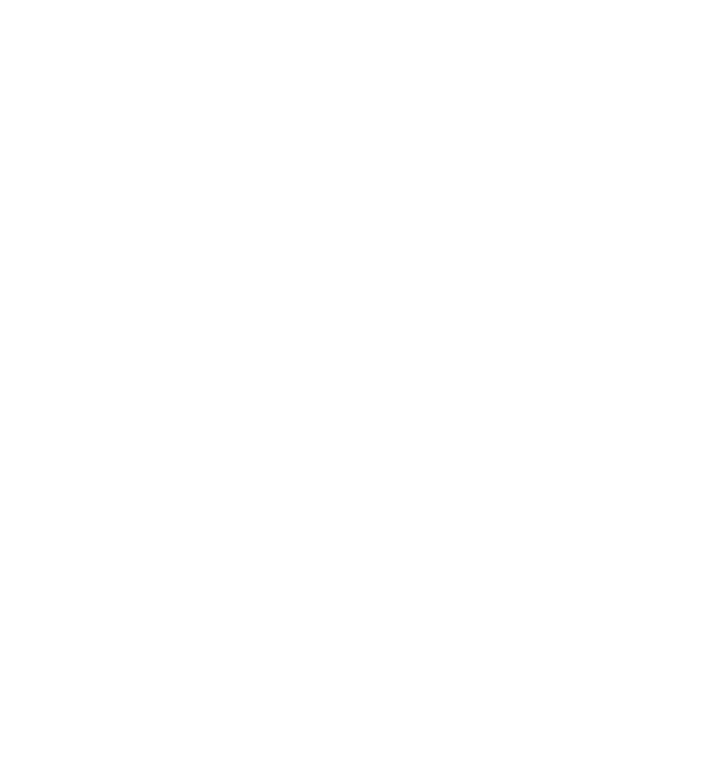
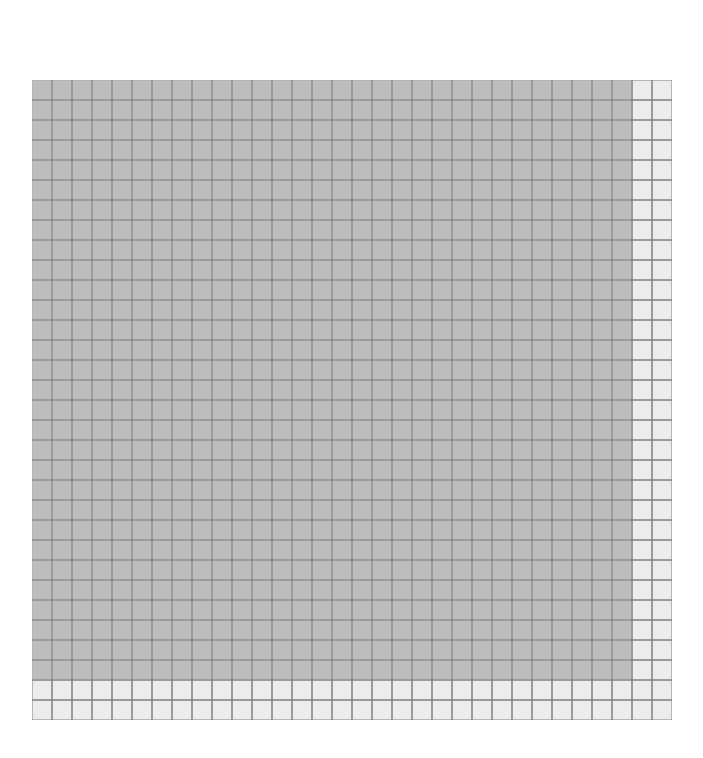
Before and after one commit to workGekatonhir/snake, a plain HTML site: page index.html in a window 1280 px wide. Shown: the whole page, without its empty margins (288-991 px from the left). Drawn offline with Linux system fonts and the light colour scheme.

Commit message:
random block

```diff
--- a/index.html
+++ b/index.html
@@ -8,8 +8,28 @@
     <title>snake</title>
 </head>
 <body>
+<style>
+
+    canvas {
+        position: absolute;
+        left: 0;
+        top: 0;
+    }
+    .container {
+        position: absolute;
+        width: 640px;
+        height: 640px;
+        left: 50%;
+        top: 50%;
+        transform: translateX(-50%) translateY(-50%);
+    }
+</style>
+    <div class="container">
         <canvas id = 'background'></canvas>
         <canvas id = 'objects'></canvas>
+    </div>
+
+
 
 <script src="main.js"></script>
 
--- a/main.js
+++ b/main.js
@@ -0,0 +1,84 @@
+let canvasHeight = 640;
+let canvasWidth  = 640;
+
+let backgroundCanvas = document.getElementById('background');
+let backgroundCanvasCtx = backgroundCanvas.getContext('2d');
+    backgroundCanvas.width  = canvasWidth;
+    backgroundCanvas.height = canvasHeight;
+
+let objectsCanvas = document.getElementById('objects');
+let objectsCanvasCtx = objectsCanvas.getContext('2d');
+    objectsCanvas.width  = canvasWidth;
+    objectsCanvas.height = canvasHeight;
+
+
+function drawMap() {
+    backgroundCanvasCtx.fillStyle = "#ececec";
+    backgroundCanvasCtx.strokeStyle = "gray";
+    backgroundCanvasCtx.fillRect(0, 0, canvasHeight, canvasWidth);
+    for (let i =0; i<32; i++){
+        for (let j =0; j<32; j++){
+            backgroundCanvasCtx.strokeRect(j*20, i*20, 20, 20);
+        }
+    }
+}
+let snake =  [];
+
+
+
+ for (let i=0; i< 30; i++) {
+     for (let j=0; j< 30; j++) {
+         snake.push( [[i],[j]]);
+     }
+
+ }
+
+let food = [getRandomBlock()];
+
+
+
+// blocksArray.push([[getRandomBlock(0,31)],[getRandomBlock(0,31)]]);
+// blocksArray.push([[getRandomBlock(0,31)],[getRandomBlock(0,31)]]);
+// blocksArray.push([[getRandomBlock(0,31)],[getRandomBlock(0,31)]]);
+// blocksArray.push([[getRandomBlock(0,31)],[getRandomBlock(0,31)]]);
+// blocksArray.push([[getRandomBlock(0,31)],[getRandomBlock(0,31)]]);
+// blocksArray.push([[getRandomBlock(0,31)],[getRandomBlock(0,31)]]);
+
+
+function drawObjects () {
+    objectsCanvasCtx.fillStyle = "#bdbdbd";
+
+    for (let i =0; i<snake.length; i++){
+        objectsCanvasCtx.fillRect(snake[i][0]*20+1, snake[i][1]*20+1, 18, 18);
+    }
+
+    objectsCanvasCtx.fillRect(food[0][0]*20+1, food[0][1]*20+1, 18, 18);
+
+
+}
+
+function getRandomBlock() {
+    let canSendFood;
+    let block;
+    do {
+        canSendFood = true;
+        block =[[getRandom(0,31)],[getRandom(0,31)]];
+        for (let i =0; i< snake.length;i++){
+
+            if(block[0][0] === snake[i][0] && block[0][1] === snake[i][1] ) {
+                canSendFood = false;
+                console.log(block);
+            }
+        }
+    } while (!canSendFood) ;
+    return block;
+
+}
+
+function getRandom(min,max) {
+    return Math.floor(Math.random() * (max - min + 1)) + min;
+}
+
+
+drawMap();
+drawObjects ();
```
